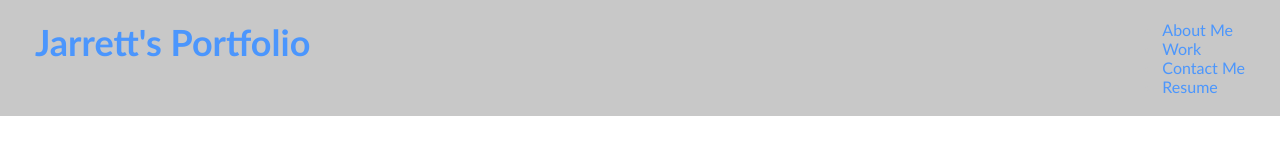
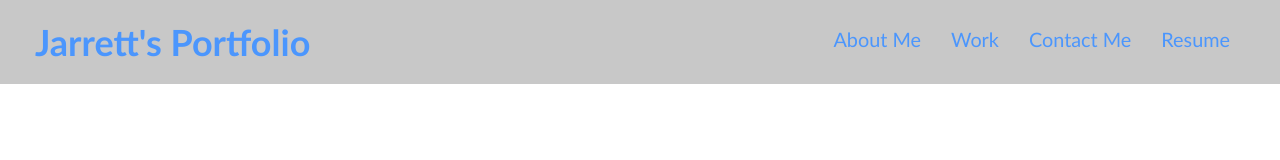
Before and after one commit to jhg13010/jarrettPortfolio, a plain HTML site: page index.html in a window 1280 px wide. Drawn offline with Linux system fonts and the light colour scheme.

Commit message:
add CSS to header ul and li

```diff
--- a/assets/css/style.css
+++ b/assets/css/style.css
@@ -35,3 +35,26 @@ header a {
     text-decoration: none;
     color: var(--primary-color);
 }
+
+header nav {
+    margin: 7px 0;
+}
+
+header nav ul {
+    display: flex;
+    flex-wrap: wrap;
+    justify-content: space-between;
+    align-items: center;
+    list-style: none;
+}
+
+header nav ul li a {
+    padding: 10px 15px;
+    font-weight: darker;
+    font-size: 1.55vw;
+}
+
+header nav ul li a:hover {
+    border-radius: 15px;
+    text-shadow: none;
+}
```
